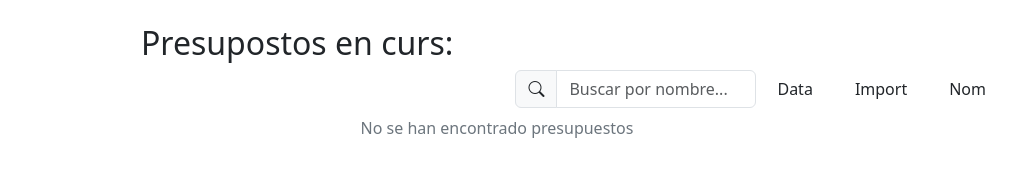
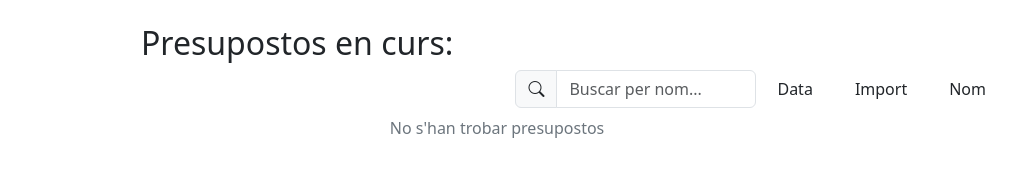
Before and after one commit to ivanetierra/Presupostos, an Angular app: page / in a window 1280 px wide. Shown: the part 1442-1618 px from the top of the page, without its empty margins (143-1159 px from the left). Built offline with nearby package versions, Linux system fonts and the light colour scheme.

Commit message:
en catala

```diff
--- a/src/app/budget-list/budget-list.component.html
+++ b/src/app/budget-list/budget-list.component.html
@@ -10,7 +10,7 @@
       <span class="input-group-text" id="search-addon">
         <i class="bi bi-search"></i>
       </span>
-      <input type="text" class="form-control" placeholder="Buscar por nombre..." (keyup)="filterByName($event)" style="max-width: 200px;">
+      <input type="text" class="form-control" placeholder="Buscar per nom..." (keyup)="filterByName($event)" style="max-width: 200px;">
     </div>
     <button (click)="sortByDate()" class="btn btn-link mx-2 btn-text-like">Data</button>
     <button (click)="sortByPrice()" class="btn btn-link mx-2 btn-text-like">Import</button>
@@ -58,7 +58,7 @@
     }
   } @else {
     <div class="col-md-8 mx-auto text-center">
-      <p class="text-secondary">No se han encontrado presupuestos</p>
+      <p class="text-secondary">No s'han trobar presupostos</p>
     </div>
   }
 </div>
```
